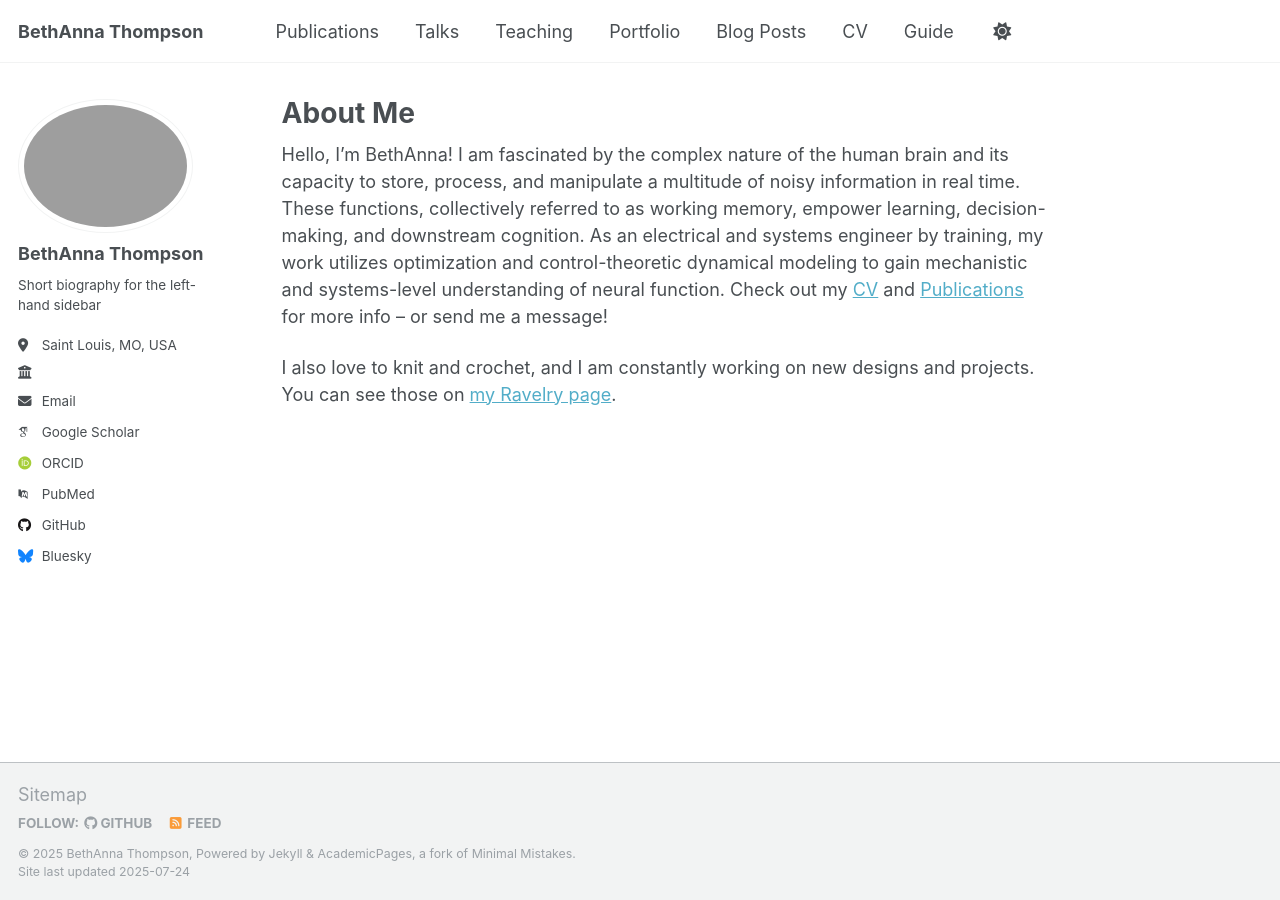
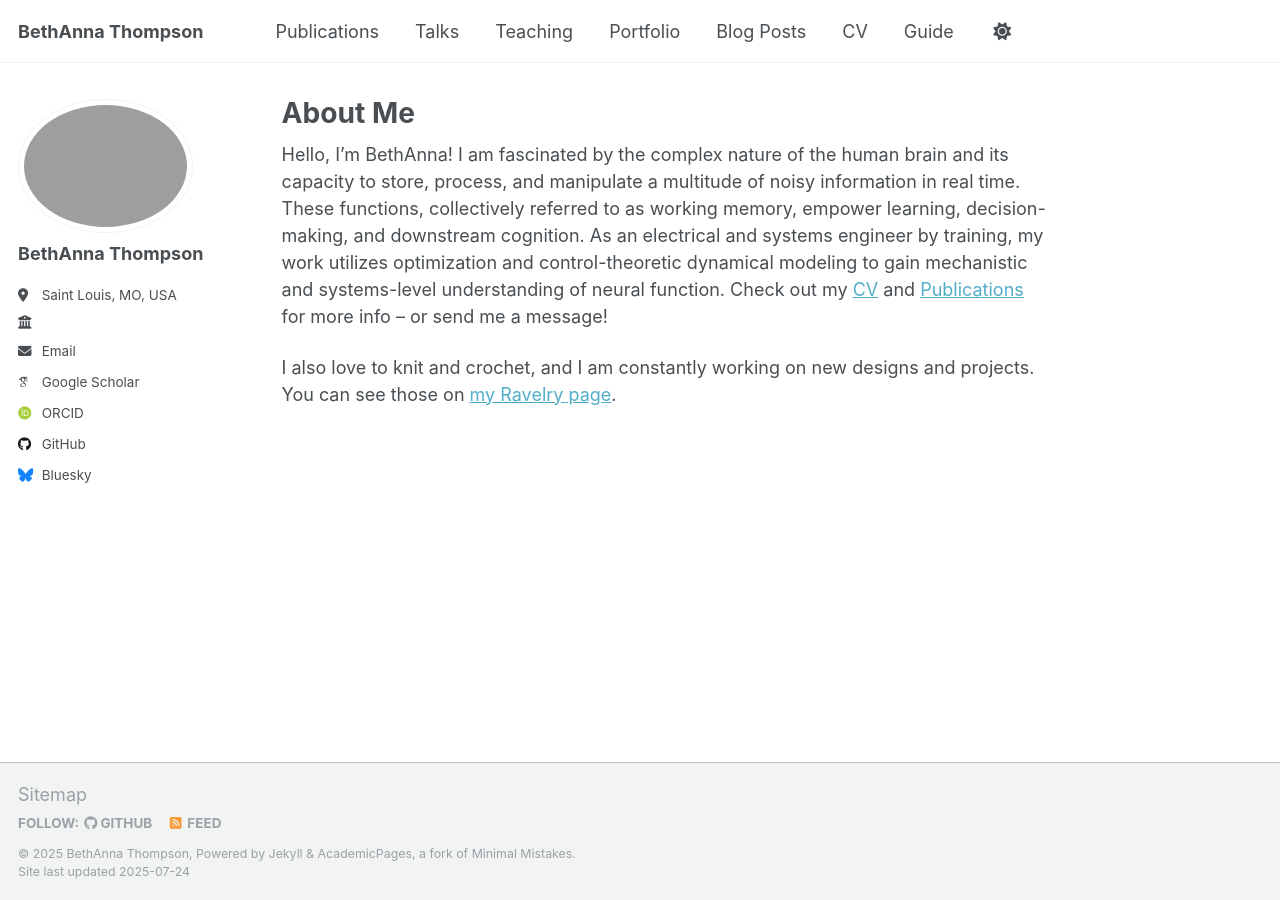
Before and after one commit to BethAnna/BethAnna.github.io, a Jekyll site: the page built from _pages/about.md, in a window 1280 px wide. Built offline with Jekyll 4.4.1, drawn with Linux system fonts in a browser that asks for light colours; some web fonts are replaced; a script that is not in the unit is left out; part of the change alters nothing that is shown.

Commit message:
Update _config.yml

```diff
--- a/_config.yml
+++ b/_config.yml
@@ -25,7 +25,7 @@ author:
   avatar           : "lsch-29.jpg"
   name             : "BethAnna Thompson"
   pronouns         : # example: "she/her"
-  bio              : "Short biography for the left-hand sidebar"
+  bio              : ""
   location         : "Saint Louis, MO, USA"
   employer         : ""
   uri              : # URL
@@ -34,11 +34,11 @@ author:
   # Academic websites
   academia         : # URL
   arxiv            : # URL - Update with the correct link to your profile
-  googlescholar    : "https://scholar.google.com/citations?user=PS_CX0AAAAAJ"
+  googlescholar    : "https://scholar.google.com/citations?hl=en&authuser=1&user=z9uPMAIAAAAJ"
   impactstory      : # URL
-  orcid            : "http://orcid.org/yourorcidurl"
+  orcid            : "https://orcid.org/my-orcid?orcid=0000-0002-7395-357X"
   semantic         : # URL
-  pubmed           : "https://www.ncbi.nlm.nih.gov/pubmed/?term=john+snow"
+  pubmed           : # URL
   researchgate     : # URL
   scopus           : # URL
 
```
